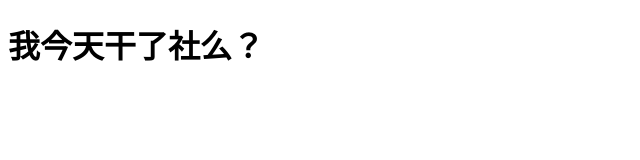
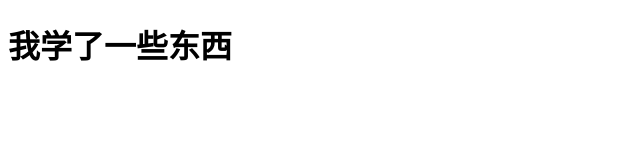
Before and after one commit to hyx2003/999, a plain HTML site: page hyx.html in a window 1280 px wide. Shown: the whole page, without its empty margins (0-640 px from the left). Drawn offline with Linux system fonts and the light colour scheme.

Commit message:
我学了一些东西

```diff
--- a/hyx.html
+++ b/hyx.html
@@ -7,6 +7,6 @@
   <title>Document</title>
 </head>
 <body>
-  <h1>我今天干了社么？</h1>
+  <h1>我学了一些东西</h1>
 </body>
 </html>
```
